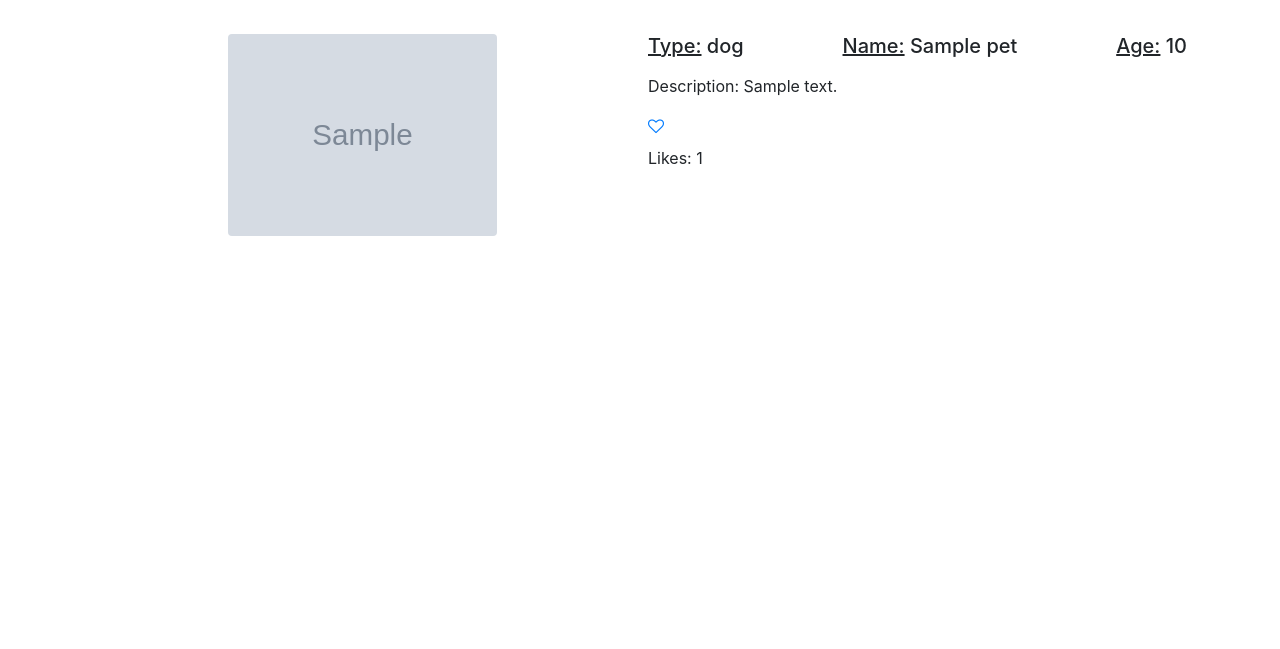
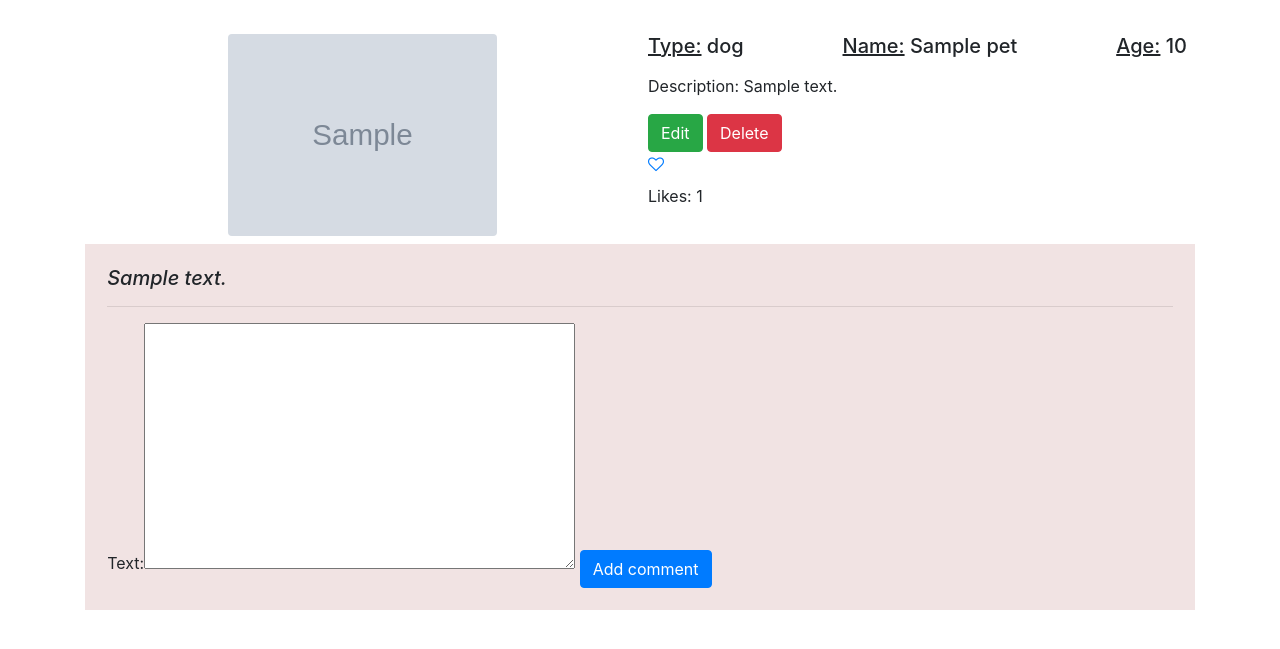
Before and after one commit to StefanDimitrovDimitrov/Petstagram2, a Django app: page /pets/details/1 in a window 1280 px wide. Shown: the part 56-705 px from the top of the page. Run offline with Django 3.2, Linux system fonts and the light colour scheme; tables that the repository leaves empty hold one stand-in row (values such as "Sample post"); grey boxes marked "Sample" are stand-in pictures; some libraries are stand-ins or nearby versions.

Commit message:
Project finished: catalog, create, edit, delete, likes and comments

```diff
--- /dev/null
+++ b/Petstagram2/common/forms.py
@@ -0,0 +1,36 @@
+from django import forms
+
+from Petstagram2.common.models import Comment
+
+
+# class CommentForm(forms.Form):
+#     text = forms.CharField(
+#         widget= forms.Textarea(
+#             attrs={
+#                 'class': 'form-control rounded-2'
+#             }
+#         )
+#     )
+from Petstagram2.pets.models import Pet
+
+
+class CommentForm(forms.ModelForm):
+    pet_pk = forms.IntegerField(
+        widget = forms.HiddenInput()
+    )
+
+    class Meta:
+        model = Comment
+        fields = ('text', 'pet_pk')
+
+    def save(self, commit=True):
+        pet_pk = self.cleaned_data['pet_pk']
+        pet = Pet.objects.get(pk=pet_pk)
+        comment = Comment(
+            text=self.cleaned_data['text'],
+            pet=pet,
+        )
+
+        if commit:
+            comment.save()
+        return comment
--- a/Petstagram2/common/urls.py
+++ b/Petstagram2/common/urls.py
@@ -3,5 +3,5 @@ from django.urls import path
 from Petstagram2.common.views import landing_page
 
 urlpatterns = [
-    path('', landing_page)
+    path('', landing_page, name='index')
 ]
--- a/Petstagram2/pets/urls.py
+++ b/Petstagram2/pets/urls.py
@@ -1,9 +1,13 @@
 from django.urls import path
 
-from Petstagram2.pets.views import list_pets, pet_details, like_pet
+from Petstagram2.pets.views import list_pets, pet_details, like_pet, create_pet, edit_pet, delete_pet, comment_pet
 
 urlpatterns = [
     path('',list_pets, name='list pets'),
     path('details/<int:pk>', pet_details, name='pet details'),
     path('like/<int:pk>', like_pet, name='like pet'),
+    path('create/', create_pet, name='create pet'),
+    path('edit/<int:pk>', edit_pet, name='edit pet'),
+    path('delete/<int:pk>', delete_pet, name='delete pet'),
+    path('comment/<int:pk>', comment_pet, name='comment pet'),
 ]
--- a/Petstagram2/pets/views.py
+++ b/Petstagram2/pets/views.py
@@ -1,6 +1,9 @@
 from django.shortcuts import render, redirect
 
 # Create your views here.
+from Petstagram2.common.forms import CommentForm
+from Petstagram2.common.models import Comment
+from Petstagram2.pets.form import PetForm, EditPetForm
 from Petstagram2.pets.models import Pet, Like
 
 
@@ -13,15 +16,49 @@ def list_pets(request):
 
     return render(request, 'pet_list.html', context)
 
+#
+# def pet_details(request, pk):
+#     pet = Pet.objects.get(pk=pk)
+#     pet.likes_count = pet.like_set.count()
+#     comments = pet.comment_set.all()
+#     context = {
+#         'pet': pet,
+#         'comment_form': CommentForm(),
+#         'comments': comments,
+#     }
+#
+#     return render(request, 'pet_detail.html', context)
+#variant 1
+# def comment_pet(request, pk):
+#     pet = Pet.objects.get(pk=pk)
+#     form = CommentForm(request.POST)
+#     if form.is_valid():
+#         comment = Comment(
+#             text=form.cleaned_data['text'],
+#             pet=pet,
+#         )
+#         comment.save()
+#     return redirect('pet details', pet.id)
+# variant 2
 
 def pet_details(request, pk):
     pet = Pet.objects.get(pk=pk)
     pet.likes_count = pet.like_set.count()
+    comments = pet.comment_set.all()
     context = {
         'pet': pet,
+        'comment_form': CommentForm(initial={'pet_pk':pk}),
+        'comments': comments,
     }
 
     return render(request, 'pet_detail.html', context)
+
+
+def comment_pet(request, pk):
+    form = CommentForm(request.POST)
+    if form.is_valid():
+        form.save()
+    return redirect('pet details', pk)
 
 
 def like_pet(request, pk):
@@ -31,3 +68,37 @@ def like_pet(request, pk):
     )
     like.save()
     return redirect('pet details', pet_to_like.id)
+
+def create_pet(request):
+    if request.method == 'POST':
+        form = EditPetForm(request.POST)
+        if form.is_valid():
+            form.save()
+            return redirect('list pets')
+
+    context = {'form': PetForm(),}
+    return render(request, 'pet_create.html', context)
+
+def edit_pet(request, pk):
+    pet = Pet.objects.get(pk=pk)
+    if request.method == 'POST':
+        form = PetForm(request.POST,instanse=pet)
+        if form.is_valid():
+            form.save()
+            return redirect('list pets')
+
+    context = {
+        'form': EditPetForm(instanse=pet),
+        'pet': pet
+    }
+    return render(request, 'pet_edit.html', context)
+
+def delete_pet(request, pk):
+    pet = Pet.objects.get(pk=pk)
+    if request.method == 'POST':
+        pet.delete()
+        return redirect('list pets')
+    context = {
+        'pet':pet,
+    }
+    return render(request, 'pet_delete.html', context)
--- a/templates/landing_page.html
+++ b/templates/landing_page.html
@@ -16,6 +16,7 @@
             <ul class="navbar-nav">
                 <a class="nav-link" href="#">Home</a>
                 <a class="nav-link" href="{% url 'list pets' %}">All Pets</a>
+                <a class="nav-link" href="{% url 'create pet' %}">Add pet photo</a>
                 <li class="nav-item">
                     <a class="nav-link" href="#">Login</a>
                 </li>
--- a/templates/pet_delete.html
+++ b/templates/pet_delete.html
@@ -34,7 +34,7 @@
     <div class="container">
         <div class="row">
         <div class="col-lg-12 text-center">
-            <h1>Are you sure you want to delete pet_name?</h1>
+            <h1>Are you sure you want to delete {{ pet.name }}?</h1>
             <div class="m-auto d-flex justify-content-center">
                      <div class="m-2">
                          <form method="post">
--- a/templates/pet_detail.html
+++ b/templates/pet_detail.html
@@ -42,10 +42,38 @@
                 <h5><u>Age:</u> {{ pet.age }}</h5>
             </div>
             <p class="mt-2">Description: {{ pet.description }}</p>
+            <div>
+                <a href="{% url 'edit pet' pet.id %}" class="btn btn-success">Edit</a>
+                <a href="{% url 'delete pet' pet.id %}" class="btn btn-danger">Delete</a>
+            </div>
+
             <a href="{% url 'like pet' pet.id %}"><i class="fa fa-heart-o" aria-hidden="true"></i></a>
             <p class="mt-2">Likes: {{ pet.likes_count }}</p>
+
         </div>
     </div>
+    <div class="d-block" style="background-color: #f1e3e3; padding:2%">
+        {% if comments %}
+            {% for comment in comments %}
+                <div class="box">
+                    <h5><em>{{ comment.text }}</em></h5>
+                    <hr>
+                </div>
+            {% endfor %}
+        {% else %}
+            <div class="box">
+                <h3>There are no comments for this pet. </h3>
+            </div>
+        {% endif %}
+        <div class="box">
+            <form method="post" action="{% url 'comment pet' pet.id %}">
+                {% csrf_token %}
+                {{ comment_form }}
+                <button class="btn btn-primary mt-2" type="submit">Add comment</button>
+            </form>
+        </div>
+    </div>
+
 </div>
 </body>
 <script src="https://code.jquery.com/jquery-3.2.1.slim.min.js"
--- a/templates/pet_edit.html
+++ b/templates/pet_edit.html
@@ -36,8 +36,9 @@
         <div class="row">
             <div class="col-lg-3"></div>
             <div class="col-lg-6">
-                <form method="post" class="furniture-form">
-                    edit_form
+                <form method="post" class="furniture-form" action="{% url 'edit pet' pet.id %}">
+                    {% csrf_token %}
+                    {{ form }}
                     <button class="btn btn-primary mt-2" type="submit">Edit</button>
                 </form>
             </div>
```
Also changed, not shown: Petstagram2/core/forms.py (added, +10 -0 lines), Petstagram2/pets/form.py (added, +23 -0 lines), templates/pet_create.html (+6 -5 lines), Petstagram2/core/__init__.py (added). Lines whose indentation alone changed are shown as unchanged.
